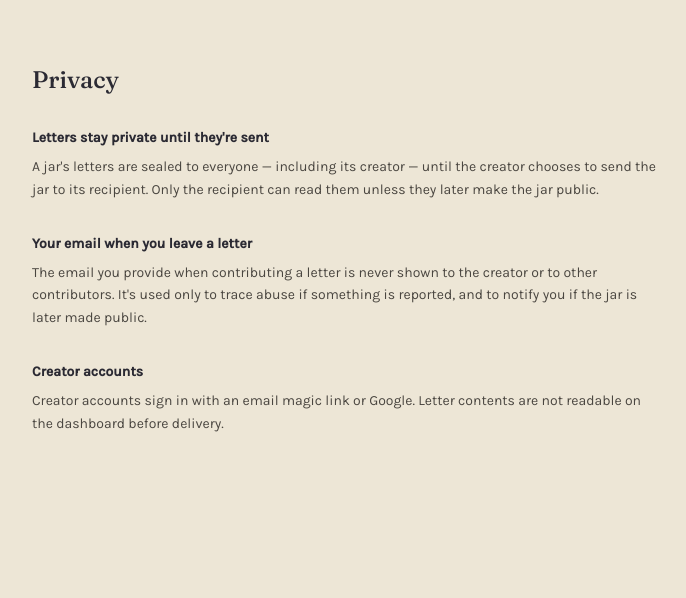
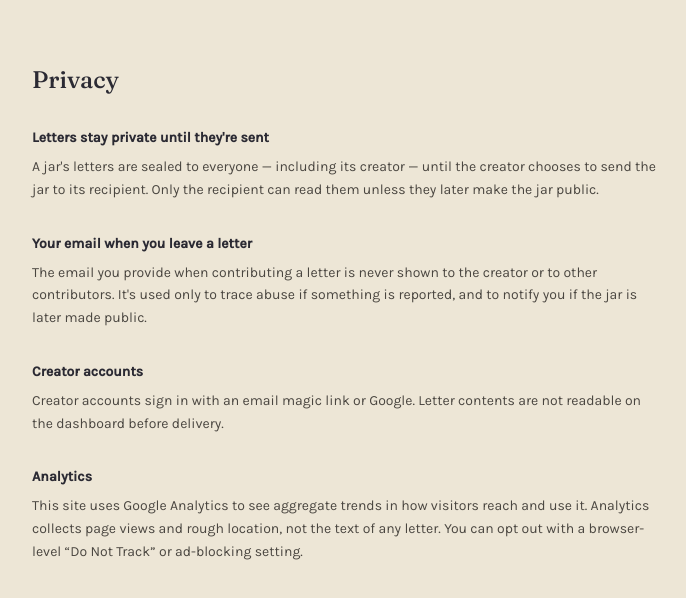
Before and after one commit to MylesMburu/jarlet, a Next.js app: page /privacy in a window 1280 px wide. Shown: the top 598 px of the page, without its empty margins (296-982 px from the left). Built offline with nearby package versions, Linux system fonts and the light colour scheme; no server answers.

Commit message:
feat: Add google analytics

```diff
--- a/app/layout.tsx
+++ b/app/layout.tsx
@@ -1,4 +1,5 @@
 import type { Metadata } from "next";
+import { GoogleAnalytics } from "@next/third-parties/google";
 import { Fraunces, Karla, Caveat } from "next/font/google";
 import "./globals.css";
 
@@ -39,6 +40,9 @@ export default function RootLayout({
       className={`${fraunces.variable} ${karla.variable} ${caveat.variable} h-full antialiased`}
     >
       <body className="min-h-full flex flex-col">{children}</body>
+      {process.env.NEXT_PUBLIC_GA_ID && (
+        <GoogleAnalytics gaId={process.env.NEXT_PUBLIC_GA_ID} />
+      )}
     </html>
   );
 }
--- a/app/privacy/page.tsx
+++ b/app/privacy/page.tsx
@@ -37,6 +37,14 @@ export default function PrivacyPage() {
         Creator accounts sign in with an email magic link or Google. Letter
         contents are not readable on the dashboard before delivery.
       </p>
+
+      <h2 className="mt-8 text-sm font-semibold text-heading">Analytics</h2>
+      <p className="mt-2">
+        This site uses Google Analytics to see aggregate trends in how visitors
+        reach and use it. Analytics collects page views and rough location, not
+        the text of any letter. You can opt out with a browser-level
+        &ldquo;Do Not Track&rdquo; or ad-blocking setting.
+      </p>
     </main>
   );
 }
--- a/package.json
+++ b/package.json
@@ -10,6 +10,7 @@
   },
   "dependencies": {
     "@auth/prisma-adapter": "^2.11.3",
+    "@next/third-parties": "^16.3.1",
     "@prisma/adapter-pg": "^7.9.1",
     "@prisma/client": "^7.9.0",
     "clsx": "^2.1.1",
```
Also changed, not shown: 1 other file (tests, documents, lock files or other folders).
